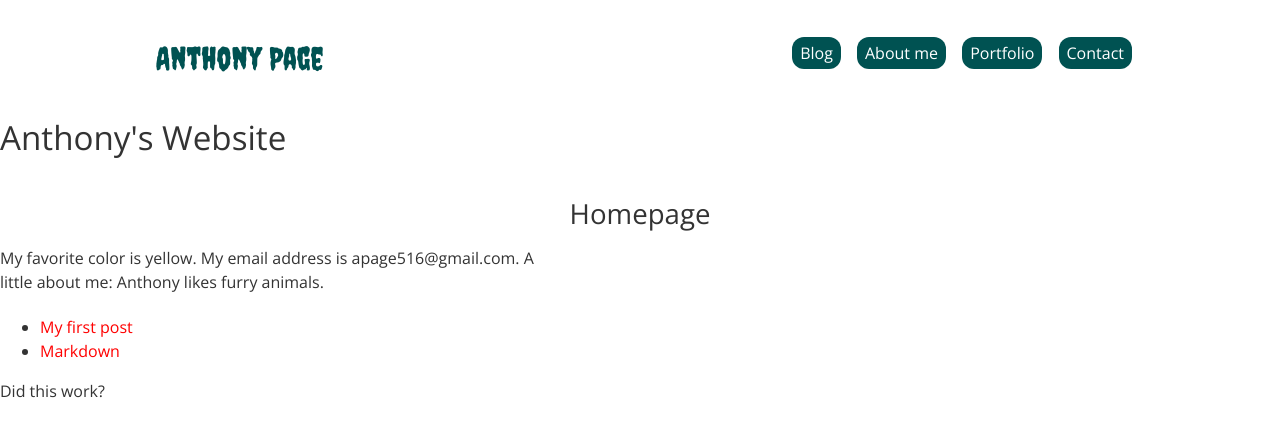
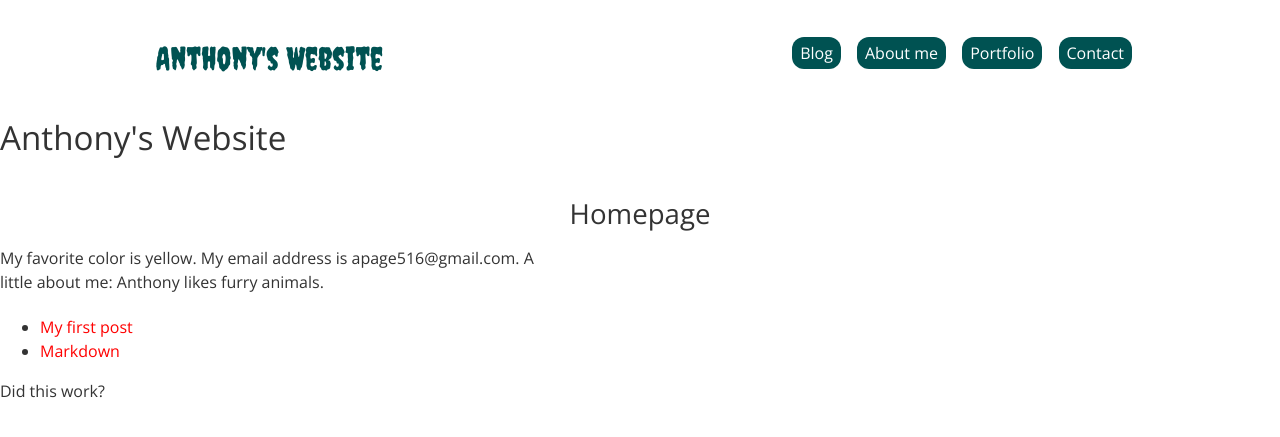
Before and after one commit to theanthonypage/theanthonypage.github.io, a Jekyll site: the page built from index.html, in a window 1280 px wide. Shown: the top 437 px of the page. Built offline with Jekyll 4.4.1, drawn with Linux system fonts in a browser that asks for light colours.

Commit message:
added variable for site title

```diff
--- a/_includes/header.html
+++ b/_includes/header.html
@@ -1,6 +1,6 @@
 <header class="site-header cf">
             <div class="container">
-                <a class="site-title" href="#">Anthony Page</a>
+                <a class="site-title" href="#">{{ site.title }}</a>
                 <nav class="navbar">
                     <ul class="header-nav">
                         <li><a class="nav-link" href="#">Blog</a></li>
```
